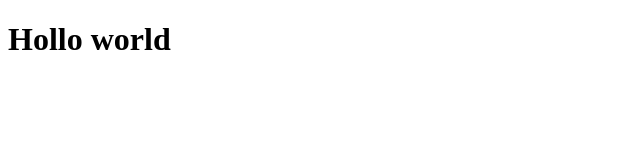
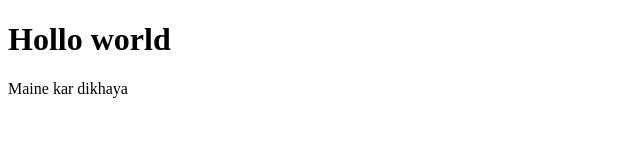
Before and after one commit to Naveed-Aijaz/new_pra, a plain HTML site: page index.html in a window 1280 px wide. Shown: the whole page, without its empty margins (0-640 px from the left). Drawn offline with Linux system fonts and the light colour scheme.

Commit message:
add new p

```diff
--- a/index.html
+++ b/index.html
@@ -7,5 +7,6 @@
 </head>
 <body>
     <h1>Hollo world</h1>
+    <p>Maine kar dikhaya</p>
 </body>
 </html>
```
